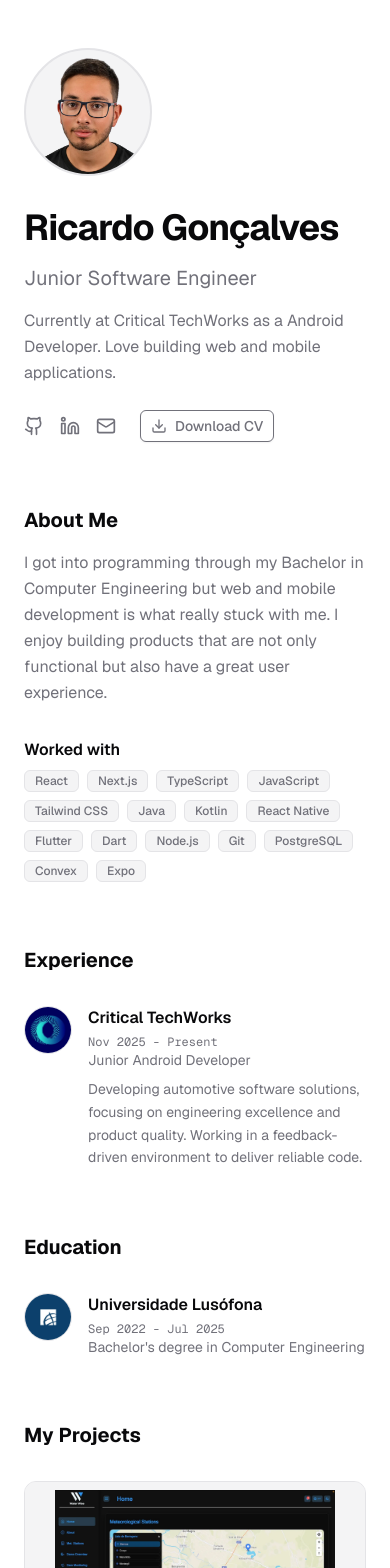
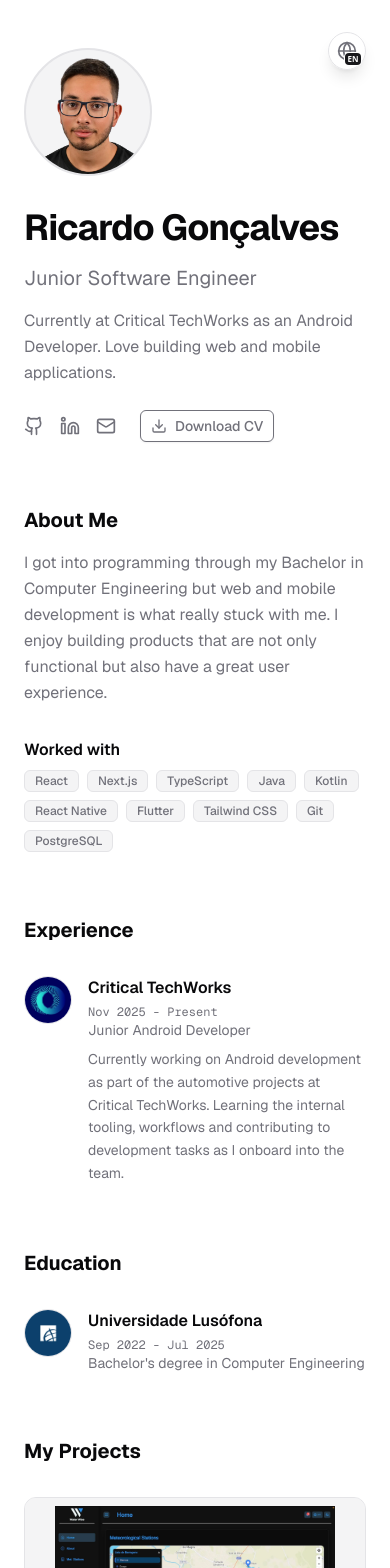
Before and after one commit to ric2003/Portfolio, a Next.js app: page / in a window 390 px wide. Shown: the top 1568 px of the page. Built offline with nearby package versions, Linux system fonts and the light colour scheme.

Commit message:
Enhancing UI with mobile language toggle and hidden scrollbars, update content translations and refine skills list

```diff
--- a/src/app/globals.css
+++ b/src/app/globals.css
@@ -74,6 +74,15 @@
   --font-mono: var(--font-geist-mono);
 }
 
+* {
+  -ms-overflow-style: none;
+  scrollbar-width: none;
+}
+
+::-webkit-scrollbar {
+  display: none;
+}
+
 body {
   min-height: 100vh;
   -webkit-font-smoothing: antialiased;
--- a/src/app/layout.tsx
+++ b/src/app/layout.tsx
@@ -4,6 +4,7 @@ import { ThemeProvider } from "next-themes";
 import I18nProviderClient from "@/components/I18nProviderClient";
 import "./globals.css";
 import { Analytics } from "@vercel/analytics/react";
+import { LanguageToggle } from "@/components/ui/language-toggle";
 
 const geistSans = Geist({
   variable: "--font-geist-sans",
@@ -43,7 +44,14 @@ export default function RootLayout({
           enableSystem
           disableTransitionOnChange
         >
-          <I18nProviderClient>{children}</I18nProviderClient>
+          <I18nProviderClient>
+            {children}
+            <div className="fixed top-8 right-6 z-50 md:hidden">
+              <div className="bg-background/80 backdrop-blur-md border border-border rounded-full shadow-lg">
+                <LanguageToggle />
+              </div>
+            </div>
+          </I18nProviderClient>
         </ThemeProvider>
         <Analytics />
       </body>
--- a/src/app/page.tsx
+++ b/src/app/page.tsx
@@ -35,19 +35,15 @@ const techStack = [
   "React",
   "Next.js",
   "TypeScript",
-  "JavaScript",
-  "Tailwind CSS",
   "Java",
   "Kotlin",
   "React Native",
   "Flutter",
-  "Dart",
-  "Node.js",
+  "Tailwind CSS",
   "Git",
   "PostgreSQL",
-  "Convex",
-  "Expo",
 ];
+
 
 const navigationItems = [
   { id: "hero", label: "navigation.home", icon: HomeIcon },
@@ -175,7 +171,7 @@ export default function Home() {
 
             </div>
           </div>
-          <div>
+          <div className="flex flex-col items-center justify-center">
             <div className="relative w-32 h-32 sm:w-40 sm:h-40 shrink-0 rounded-full overflow-hidden border-2 border-border bg-muted">
               <Image
                 src="/img.webp"
--- a/src/locales/en/translation.json
+++ b/src/locales/en/translation.json
@@ -10,7 +10,7 @@
     "hi": "Hi, I'm",
     "location": "Cascais, Lisbon",
     "title": "Junior Software Engineer",
-    "description": "Currently at Critical TechWorks as a Android Developer. Love building web and mobile applications.",
+    "description": "Currently at Critical TechWorks as an Android Developer. Love building web and mobile applications.",
     "view_projects": "View My Projects",
     "download_cv": "Download CV",
     "find_me": "Find me on:",
@@ -28,7 +28,7 @@
         "role": "Junior Android Developer",
         "company": "Critical TechWorks",
         "period": "Nov 2025 - Present",
-        "description": "Developing automotive software solutions, focusing on engineering excellence and product quality. Working in a feedback-driven environment to deliver reliable code."
+        "description": "Currently working on Android development as part of the automotive projects at Critical TechWorks. Learning the internal tooling, workflows and contributing to development tasks as I onboard into the team."
       }
     ]
   },
--- a/src/locales/pt/translation.json
+++ b/src/locales/pt/translation.json
@@ -28,7 +28,7 @@
         "role": "Desenvolvedor Android Júnior",
         "company": "Critical TechWorks",
         "period": "Nov 2025 - Presente",
-        "description": "Desenvolvimento de software para automóveis, focado em excelência de engenharia e qualidade. Ambiente de feedback para entregar código confiável."
+        "description": "Actualmente a trabalhar em desenvolvimento Android nos projectos automóveis da Critical TechWorks. A aprender as ferramentas internas, os fluxos de trabalho e a contribuir para tarefas de desenvolvimento durante o meu onboarding."
       }
     ]
   },
```
